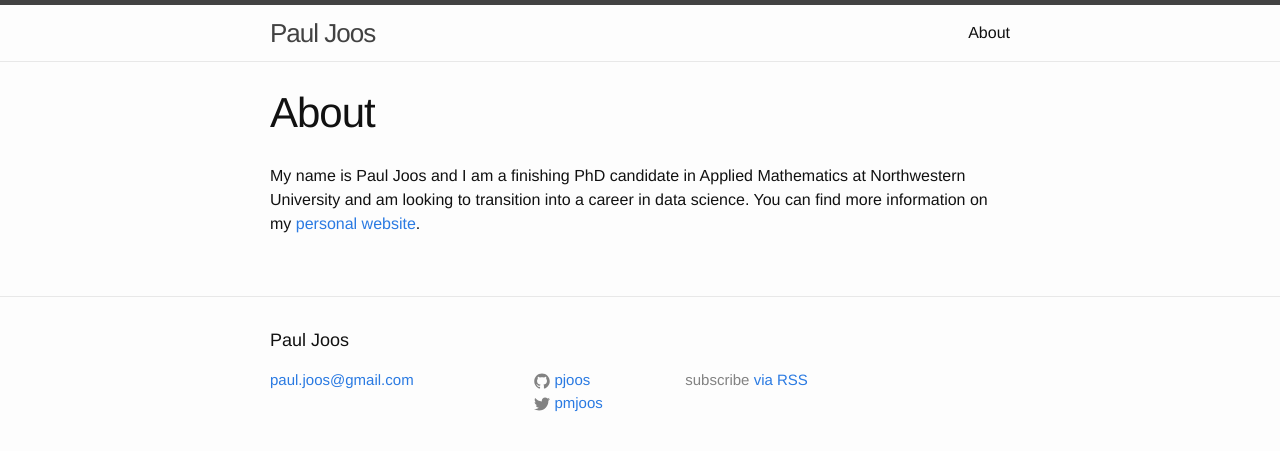
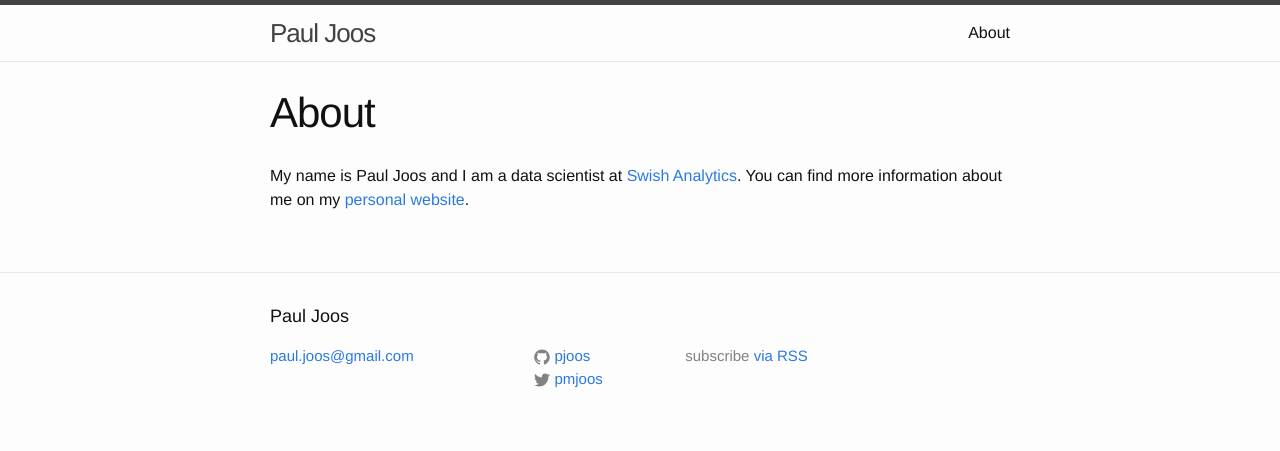
Before and after one commit to pjoos/pjoos.github.io, a Jekyll site: the page built from about.md, in a window 1280 px wide. Shown: the top 451 px of the page. Built offline with Jekyll 4.4.1, drawn with Linux system fonts in a browser that asks for light colours.

Commit message:
Changed about page

```diff
--- a/about.md
+++ b/about.md
@@ -3,4 +3,4 @@ layout: page
 title: About
 permalink: /about/
 ---
-My name is Paul Joos and I am a finishing PhD candidate in Applied Mathematics at Northwestern University and am looking to transition into a career in data science. You can find more information on my [personal website](https://pauljoos.com/).
+My name is Paul Joos and I am a data scientist at [Swish Analytics](https://swishanalytics.com/). You can find more information about me on my [personal website](https://pauljoos.com/).
```
